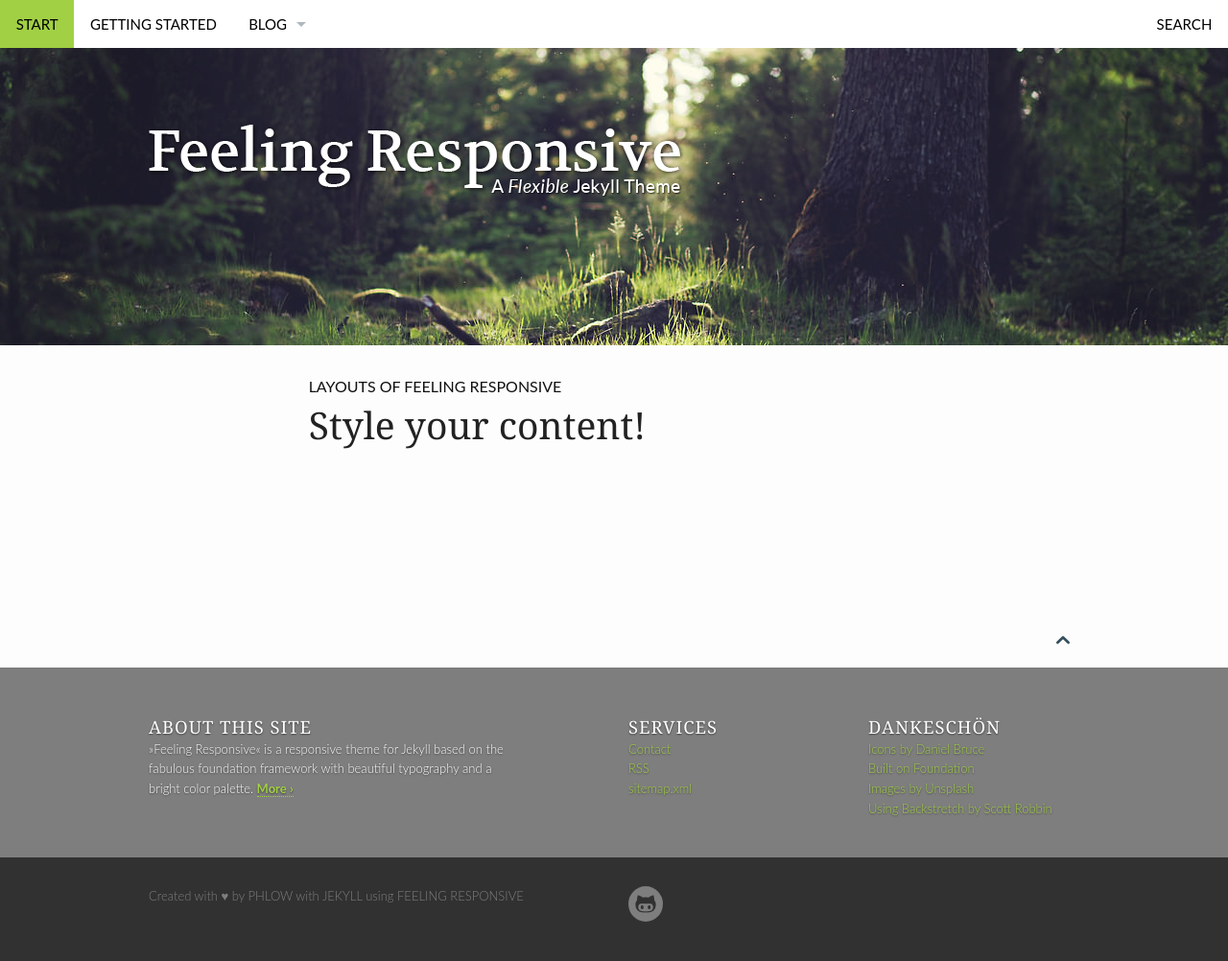
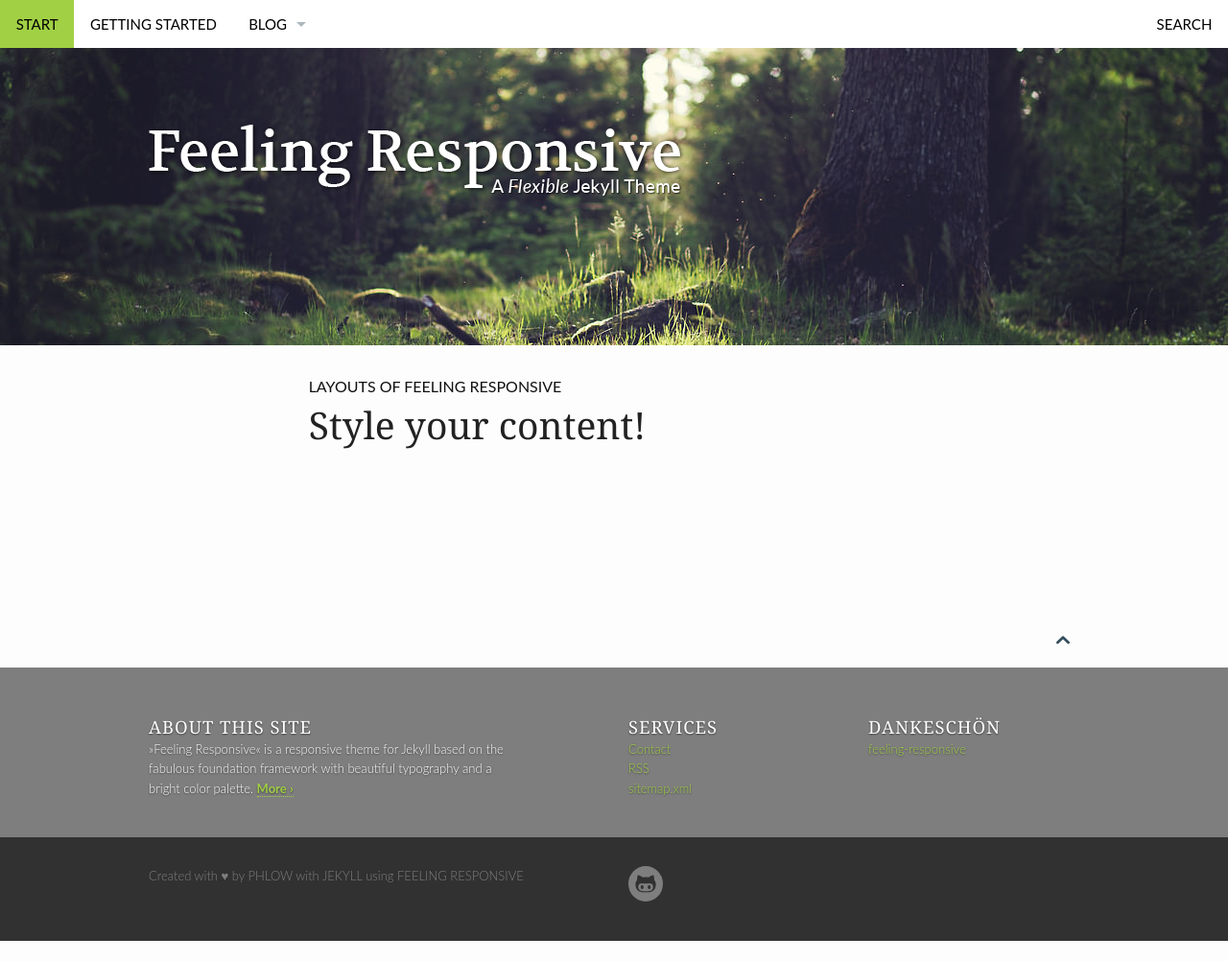
Before and after one commit to 8Monkeys/elmo, a Jekyll site: the page built from pages/design.md, in a window 1280 px wide. Shown: the whole page at 96% size. Built offline with Jekyll 4.4.1, drawn with Linux system fonts in a browser that asks for light colours; after the commit the page ends 981 px from its top, so only the background shows below that.

Commit message:
:arrow_up: Updating network of the site

```diff
--- a/_data/network.yml
+++ b/_data/network.yml
@@ -1,21 +1,6 @@
 - menu_name: "Dankeschön"
 
-- name: "Icons by Daniel Bruce"
-  url: "http://entypo.com/"
-  class: "network-entypo"
-  title: "Icons by Daniel Bruce"
-
-- name: "Built on Foundation"
-  url: "http://foundation.zurb.com/"
-  class: "services-newsletter"
-  title: "Built on Foundation"
-
-- name: "Images by Unsplash"
-  url: "http://unsplash.com/"
-  class: "rss-link"
-  title: "Images by Unsplash"
-
-- name: "Using Backstretch by Scott Robbin"
-  url: "http://srobbin.com/jquery-plugins/backstretch/"
-  class: "sitemap-link"
-  title: "Using Backstretch by Scott Robbin"
+- name: "feeling-responsive"
+  url: "http://phlow.github.io/feeling-responsive/"
+  class: "feeling-responsive"
+  title: "Website based on *Feeling Responsive*"
```
